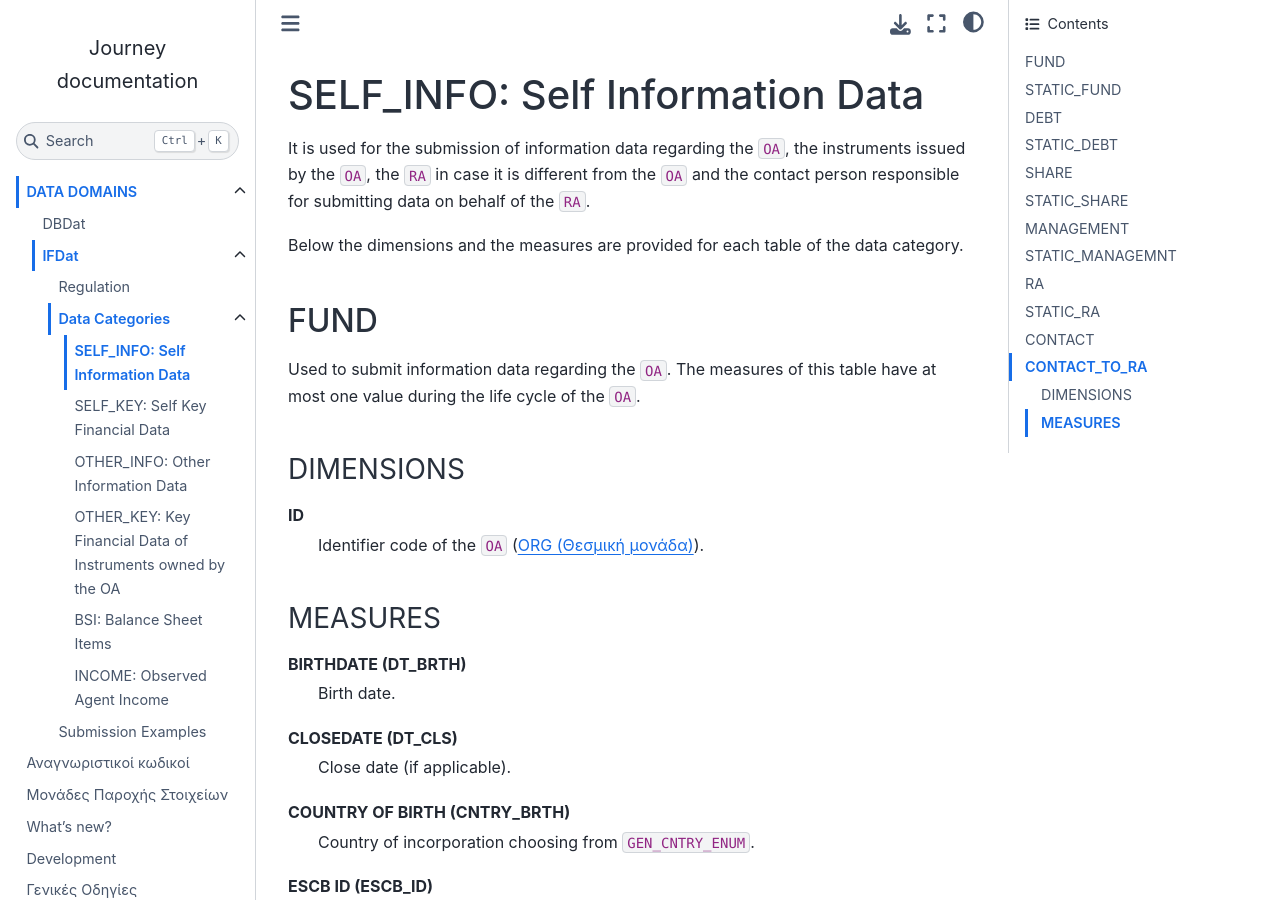
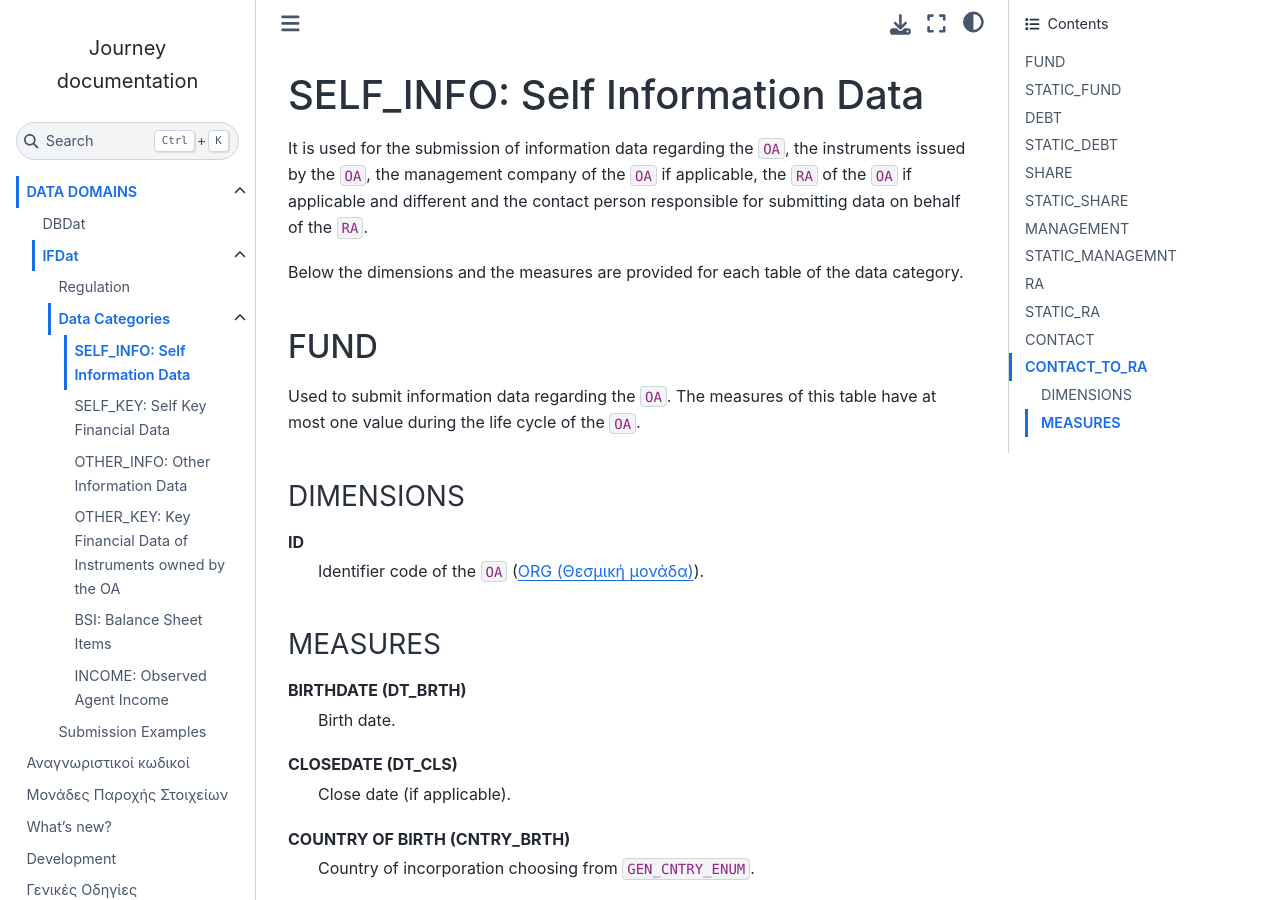
Before and after one commit to lerooze/journey-docs, a Sphinx documentation site: the page built from docs/source/domain/ifdat/categories/self_info.rst, in a window 1280 px wide and 900 px high. Built offline with Sphinx 7.4.7 and the Sphinx Book theme 1.1.4, drawn with Linux system fonts in a browser that asks for light colours.

Commit message:
Change self_info description.

```diff
--- a/docs/source/domain/ifdat/categories/self_info.rst
+++ b/docs/source/domain/ifdat/categories/self_info.rst
@@ -2,9 +2,7 @@ SELF_INFO: Self Information Data
 ================================
 
 It is used for the submission of information data regarding the ``OA``, the
-instruments issued by the ``OA``, the ``RA`` in case it is different from the
-``OA`` and the contact person responsible for submitting data on behalf of the
-``RA``.
+instruments issued by the ``OA``, the management company of the ``OA`` if applicable, the ``RA`` of the ``OA`` if applicable and different and the contact person responsible for submitting data on behalf of the ``RA``.
 
 Below the dimensions and the measures are provided for each table of the data category.
 
```
Also changed, not shown: 2 other files.
